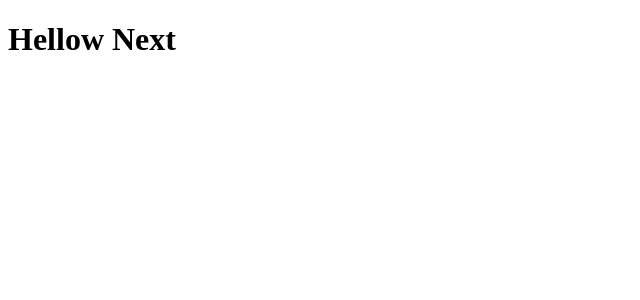
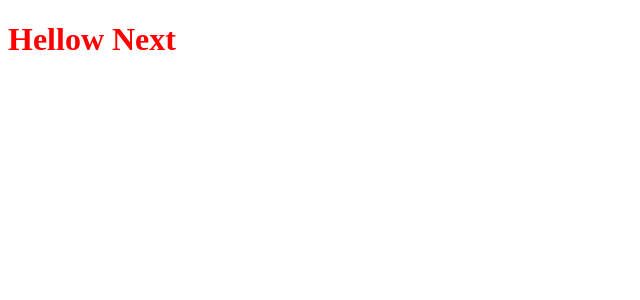
Before and after one commit to luiscostalafc/ignews, a Next.js app: page / in a window 1280 px wide. Shown: the top 300 px of the page, without its empty margins (0-640 px from the left). Built offline with nearby package versions, Linux system fonts and the light colour scheme.

Commit message:
feat: include sass in project

```diff
--- a/package.json
+++ b/package.json
@@ -11,7 +11,8 @@
   "dependencies": {
     "next": "11.1.2",
     "react": "17.0.2",
-    "react-dom": "17.0.2"
+    "react-dom": "17.0.2",
+    "sass": "^1.43.3"
   },
   "devDependencies": {
     "@types/node": "^16.11.4",
--- a/src/pages/index.tsx
+++ b/src/pages/index.tsx
@@ -1,6 +1,7 @@
-import styles from "../styles/home.modules.css";
+import styles from "../styles/home.module.scss";
 
 
 export default function Home() {
-  return <h1 style={styles.title}>Hellow Next</h1>;
+  return <h1 className={styles.title}>Hellow Next</h1>;
+
 }
```
Also changed, not shown: src/styles/home.module.scss (renamed from src/styles/home.modules.css), 2 other files (tests, documents, lock files or other folders).
